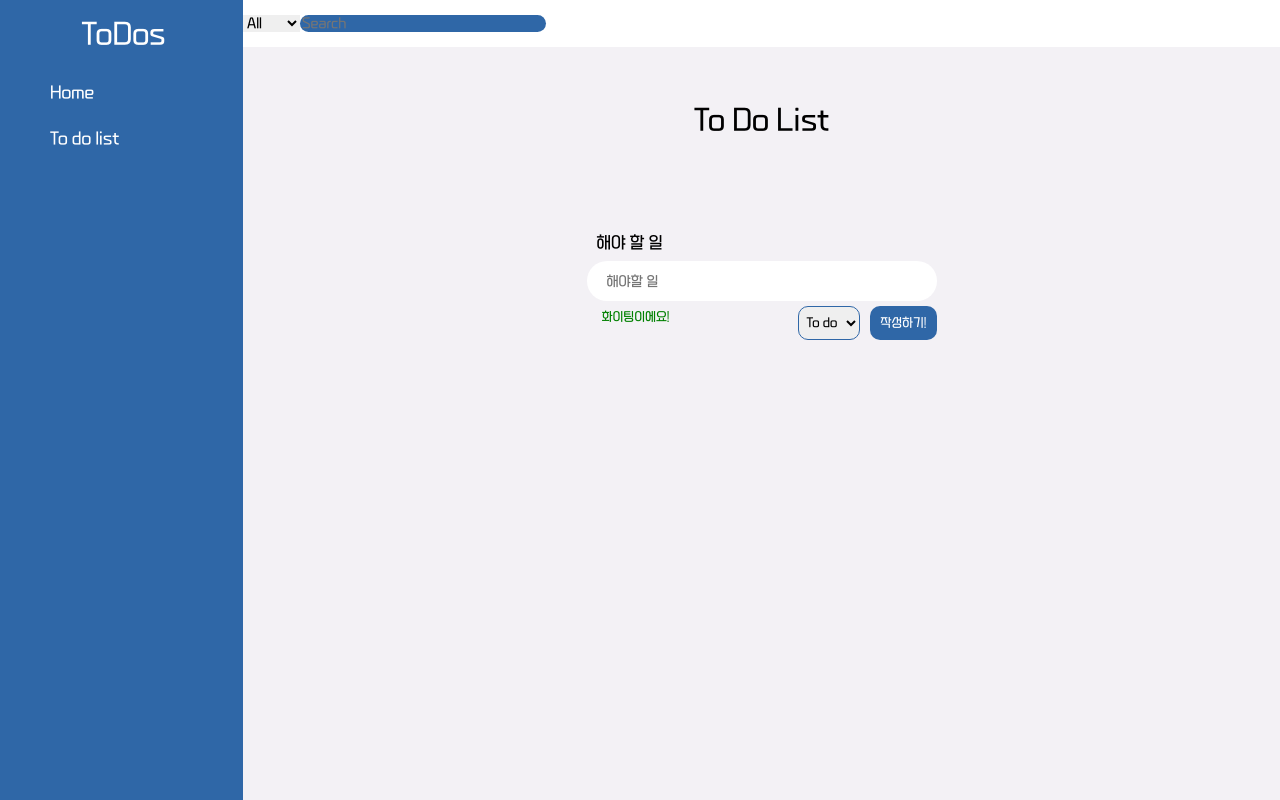
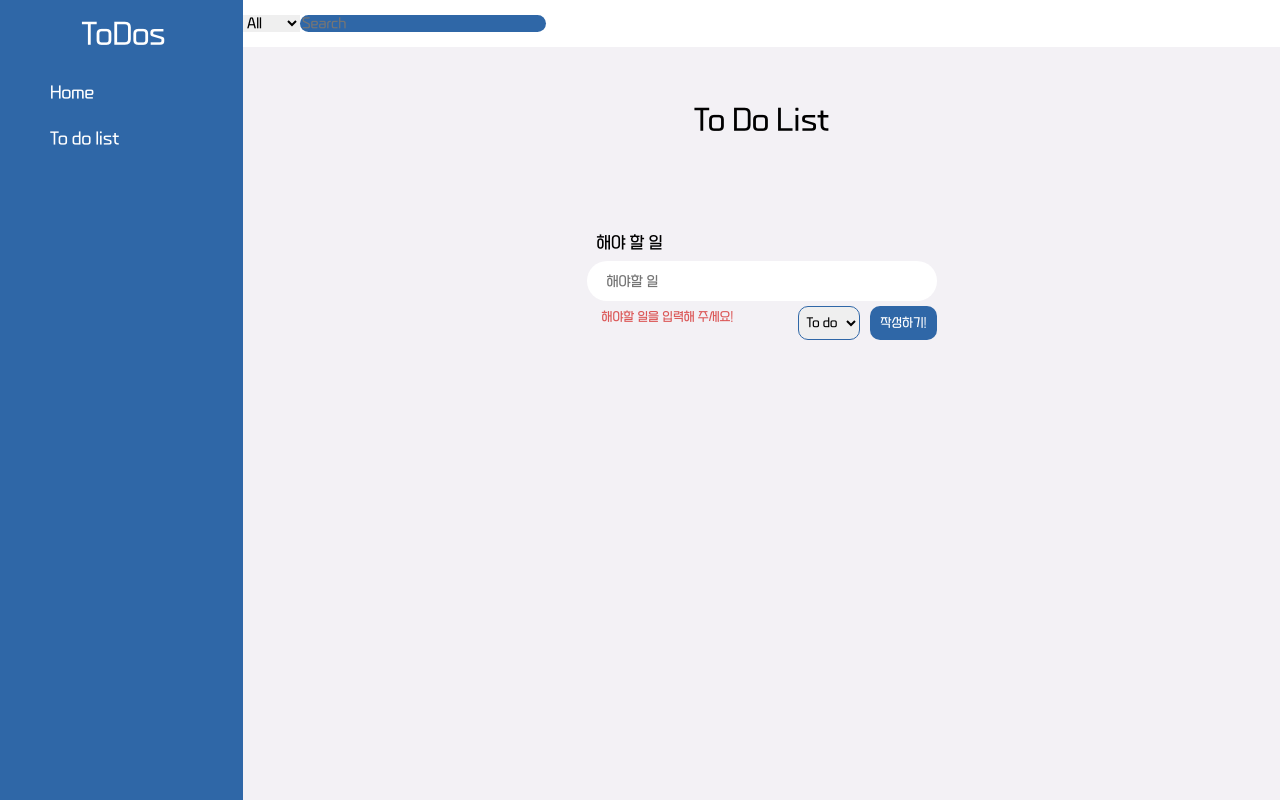
Before and after one commit to chspower1/ToDoList-react, a React (Create React App) app: page /todolist in a window 1280 px wide. Built offline with nearby package versions, Linux system fonts and the light colour scheme.

Commit message:
오류메세지 세팅 수정

```diff
--- a/src/components/toDoList/CreateToDo.tsx
+++ b/src/components/toDoList/CreateToDo.tsx
@@ -69,7 +69,7 @@ export default function CreateToDo() {
         formState: { errors },
         reset,
         setError,
-    } = useForm<IForm>({ mode: "onBlur" });
+    } = useForm<IForm>({ mode: "onChange" });
 
     const onvalid = (data: IForm) => {
         reset({
@@ -83,6 +83,9 @@ export default function CreateToDo() {
     };
 
     useEffect(() => {
+        setError("toDo", {
+            message: "해야할 일을 입력해 주세요!",
+        });
         localStorage.setItem("localToDos", JSON.stringify(toDos));
     }, [toDos]);
 
```
